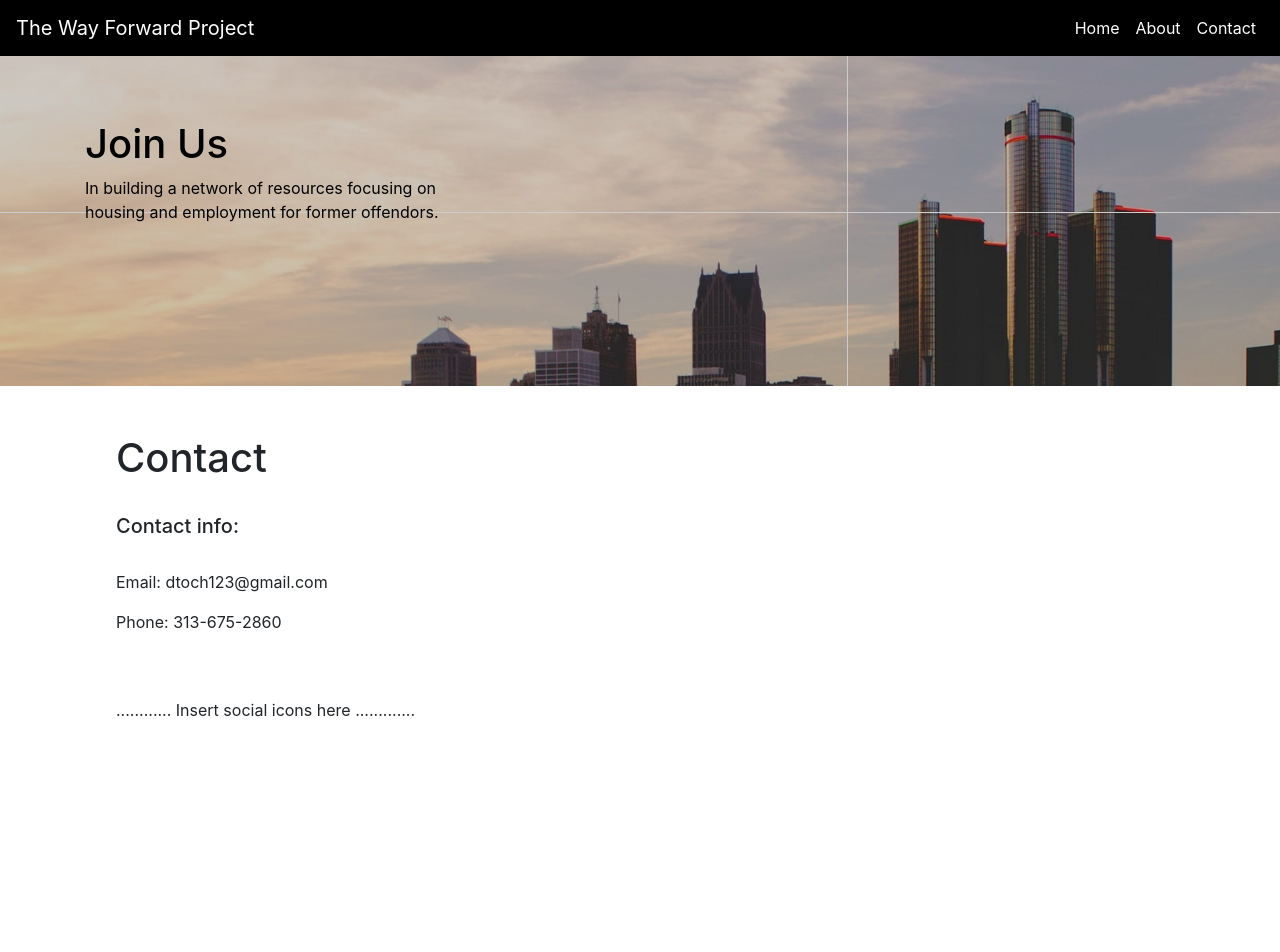
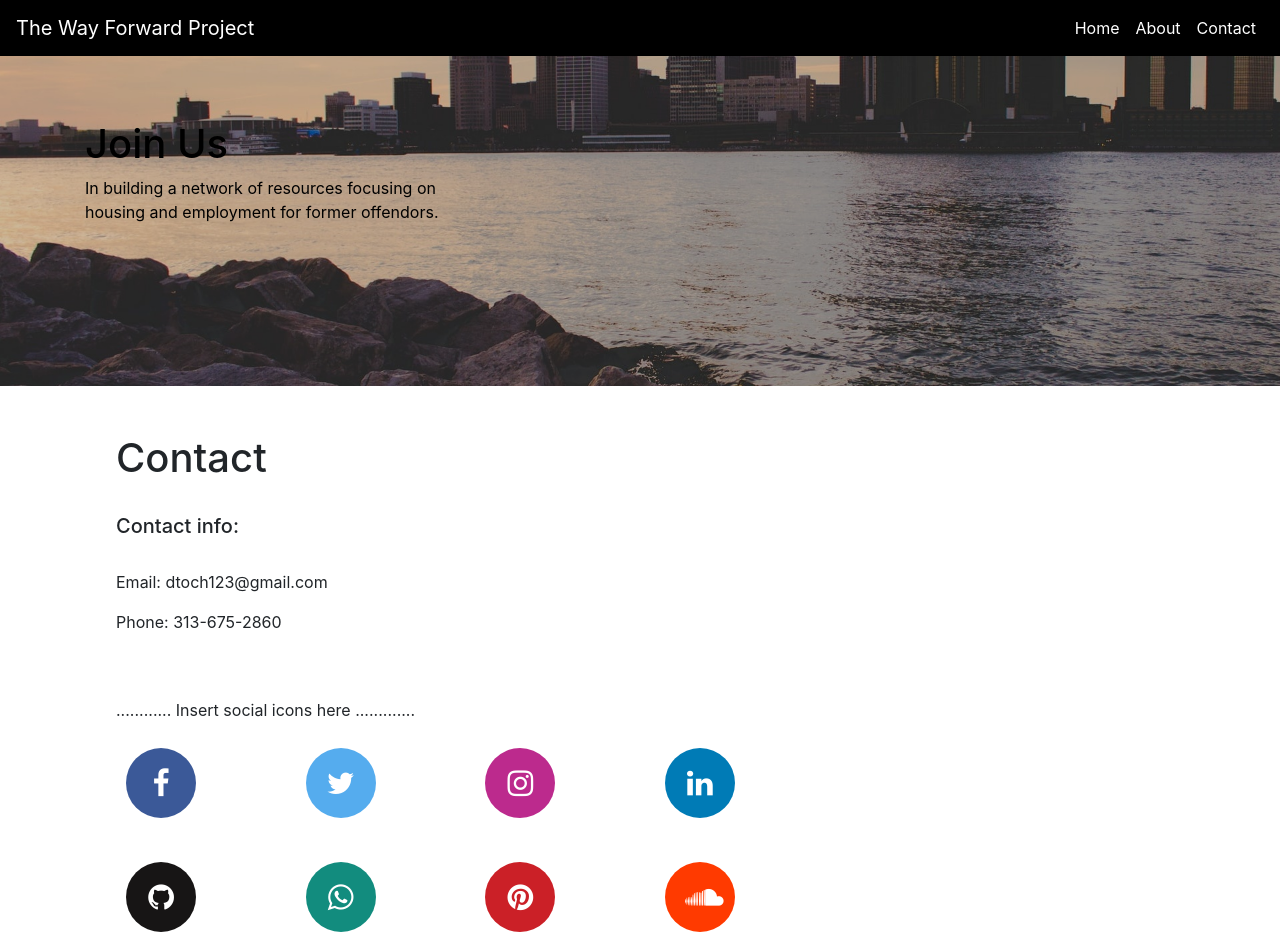
Before and after one commit to datoche-juarez/personal-site, a React (Create React App) app: page /contact in a window 1280 px wide. Shown: the top 952 px of the page. Before the commit the page ends 800 px from the top, so only its background shows below. Built offline with nearby package versions, Linux system fonts and the light colour scheme.

Commit message:
Added social icons...

```diff
--- a/public/index.html
+++ b/public/index.html
@@ -4,9 +4,15 @@
     <meta charset="utf-8" />
     <link rel="icon" href="%PUBLIC_URL%/favicon.ico" />
     <link
-    rel="stylesheet"
-    href="https://cdnjs.cloudflare.com/ajax/libs/font-awesome/5.12.1/css/all.min.css"
-  />
+      rel="stylesheet"
+      href="https://cdnjs.cloudflare.com/ajax/libs/font-awesome/5.12.1/css/all.min.css"
+    />
+    <!-- Add icon library -->
+    <link
+      rel="stylesheet"
+      href="https://cdnjs.cloudflare.com/ajax/libs/font-awesome/4.7.0/css/font-awesome.min.css"
+    />
+
     <meta name="viewport" content="width=device-width, initial-scale=1" />
     <meta name="theme-color" content="#000000" />
     <meta
@@ -28,8 +34,12 @@
       work correctly both with client-side routing and a non-root public URL.
       Learn how to configure a non-root public URL by running `npm run build`.
     -->
-    <link rel="stylesheet"href="https://maxcdn.bootstrapcdn.com/bootstrap/4.5.0/css/bootstrap.min.css"
-    integrity="sha384-9aIt2nRpC12Uk9gS9baDl411NQApFmC26EwAOH8WgZl5MYYxFfc+NcPb1dKGj7Sk"crossorigin="anonymous"/>
+    <link
+      rel="stylesheet"
+      href="https://maxcdn.bootstrapcdn.com/bootstrap/4.5.0/css/bootstrap.min.css"
+      integrity="sha384-9aIt2nRpC12Uk9gS9baDl411NQApFmC26EwAOH8WgZl5MYYxFfc+NcPb1dKGj7Sk"
+      crossorigin="anonymous"
+    />
     <title>Daniel Atoche-Juarez's Universe</title>
   </head>
   <body>
--- /dev/null
+++ b/src/Contact.css
@@ -0,0 +1,65 @@
+/* Style all font awesome icons */
+.fa {
+  padding: 20px;
+  font-size: 30px;
+  width: 70px;
+  text-align: center;
+  text-decoration: none;
+  border-radius: 50%;
+  margin: 10px;
+}
+
+/* Add a hover effect if you want */
+.fa:hover {
+  opacity: 0.7;
+}
+
+/* Set a specific color for each brand */
+
+/* Facebook */
+.fa-facebook {
+  background: #3b5998;
+  color: white;
+}
+
+/* Twitter */
+.fa-twitter {
+  background: #55acee;
+  color: white;
+}
+
+/* Linkedin */
+.fa-linkedin {
+  background: #007bb6;
+  color: white;
+}
+
+/* WhatsApp */
+.fa-whatsapp {
+  background: #128c7e;
+  color: white;
+}
+
+/* Pinterest */
+.fa-pinterest {
+  background: #cb2027;
+  color: white;
+}
+
+/* Github */
+.fa-github {
+  background: #171515;
+  color: white;
+}
+
+/* Instagram */
+.fa-instagram {
+  background: #bc2a8d;
+  color: white;
+}
+
+/* Soundcloud */
+.fa-soundcloud {
+  background: #ff3a00;
+  color: white;
+}
--- a/src/Contact.jsx
+++ b/src/Contact.jsx
@@ -143,8 +143,10 @@
 import React from "react";
 import Container from "react-bootstrap/Container";
 import Col from "react-bootstrap/Col";
+import Row from "react-bootstrap/Row";
 import Form from "react-bootstrap/Form";
 import Button from "react-bootstrap/Button";
+import "./Contact.css";
 
 import axios from "axios";
 
@@ -187,14 +189,58 @@
     <Container className="justify-content-lg-center">
       <h1>Contact</h1>
       <br></br>
-        <h5>Contact info:</h5>
-        <br></br>
+      <h5>Contact info:</h5>
+      <br></br>
       <p>Email: dtoch123@gmail.com</p>
       <p>Phone: 313-675-2860</p>
       <br></br>
       <br></br>
       <p>............ Insert social icons here .............</p>
     </Container>
+    {/* <Container>
+    <a href="https://www.facebook.com/daniel.atochejuarez" class="fa fa-facebook"></a>
+    <a href="https://twitter.com/dee_jaurez" class="fa fa-twitter"></a>
+    <a href="#" class="fa fa-linkedin"></a>
+    <a href="#" class="fa fa-whatsapp"></a>
+    <a href="#" class="fa fa-pinterest"></a>
+    <a href="#" class="fa fa-github"></a>
+    <a href="#" class="fa fa-instagram"></a>
+    <a href="#" class="fa fa-soundcloud"></a>
+    </Container> */}
+    <Container>
+      <Row>
+        <Col xs={2}>
+          <a
+            href="https://www.facebook.com/daniel.atochejuarez"
+            class="fa fa-facebook"
+          ></a>
+        </Col>
+        <Col xs={2}>
+          <a href="https://twitter.com/dee_jaurez" class="fa fa-twitter"></a>
+        </Col>
+        <Col xs={2}>
+          <a href="#" class="fa fa-instagram"></a>
+        </Col>
+        <Col xs={2}>
+          <a href="#" class="fa fa-linkedin"></a>
+        </Col>
+      </Row>
+      <br></br>
+      <Row>
+        <Col xs={2}>
+          <a href="#" class="fa fa-github"></a>
+        </Col>
+        <Col xs={2}>
+          <a href="#" class="fa fa-whatsapp"></a>
+        </Col>
+        <Col xs={2}>
+          <a href="#" class="fa fa-pinterest"></a>
+        </Col>
+        <Col xs={2}>
+          <a href="#" class="fa fa-soundcloud"></a>
+        </Col>
+      </Row>
+    </Container>
   </div>
 );
 
```
